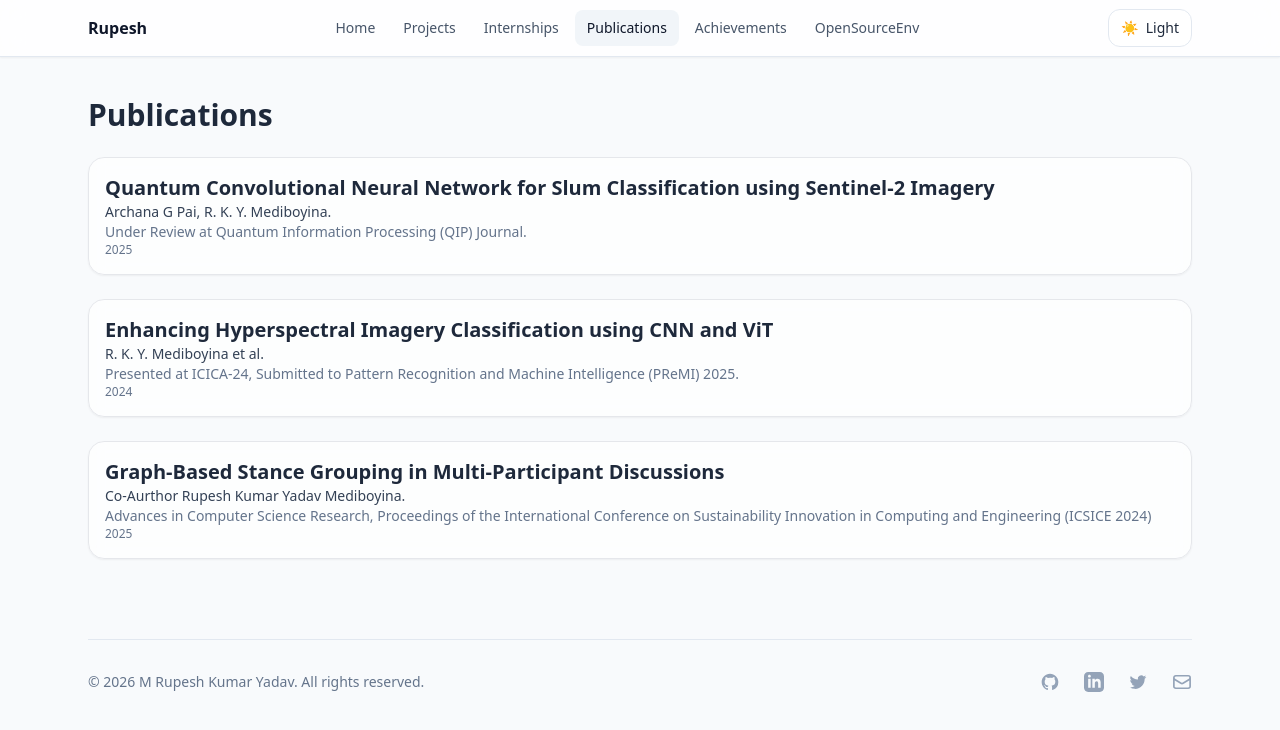
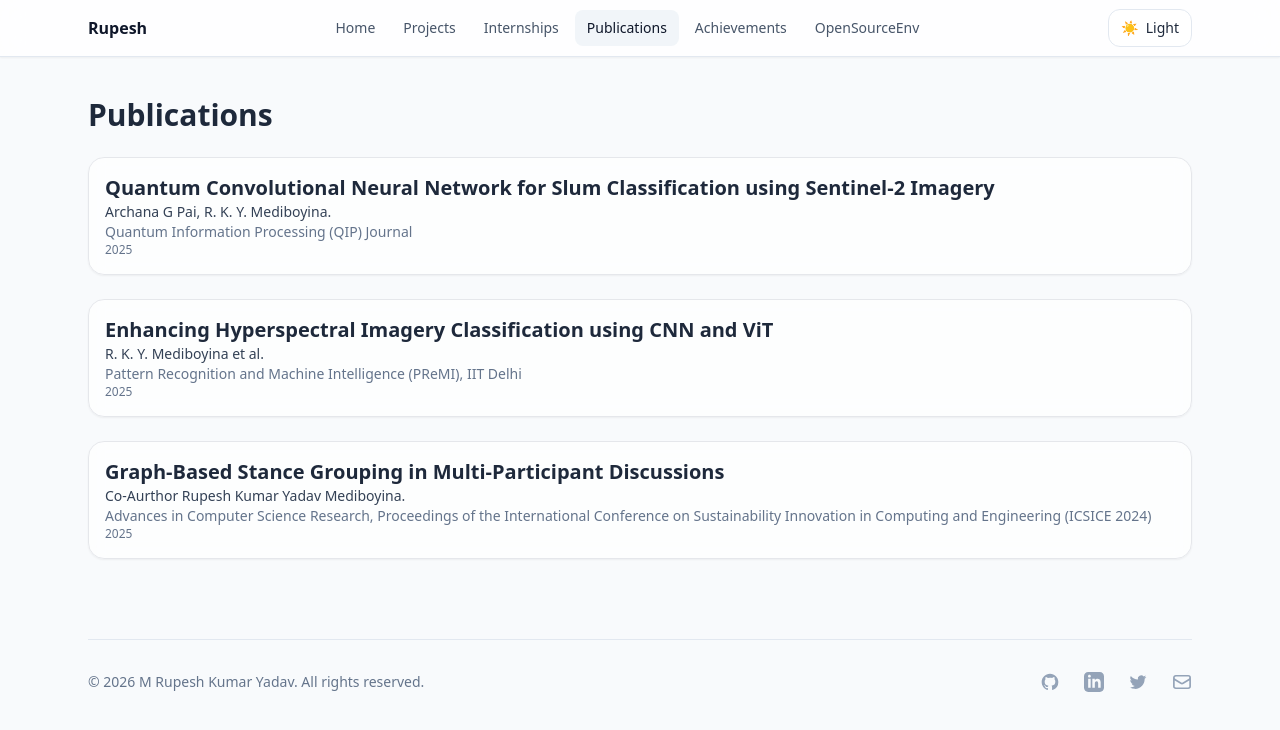
Before and after one commit to Rupesh4604/portfolio, a React (Vite) app: page /publications in a window 1280 px wide. Shown: the top 730 px of the page. Built offline with nearby package versions, Linux system fonts and the light colour scheme; the HTML template or start-up script is replaced by a standard one.

Commit message:
update publications data

```diff
--- a/src/data/achievementsData.js
+++ b/src/data/achievementsData.js
@@ -34,7 +34,7 @@ export const positions = [
     title: "General Secretary, TASKFORCE",
     organization: "NIT Andhra Pradesh",
     duration: "2023–24",
-    image: "https://media.licdn.com/dms/image/v2/D562DAQF_HpsZxWOSrQ/profile-treasury-image-shrink_800_800/profile-treasury-image-shrink_800_800/0/1719318208845?e=1755558000&v=beta&t=pbsgv_2e2MWB-Ab0mg7YtoBOvjf17N_QzfpV5bZ0jyo",
+    image: "https://raw.githubusercontent.com/Rupesh4604/images/main/assets_portfolio/1.png",
     description:
       "Served as General Secretary of the Taskforce Club at NIT Andhra Pradesh for the academic year 2023-24. Organized numerous institute-level events and advanced various central government initiatives, including ODOP (One District One Product) and Swachh Bharat 3.0. Conducted tree plantation drives, Blood donation camps and also facilitated coordination among various institute clubs. Additionally, assisted in organizing the college's technical and cultural festivals."
   },
@@ -42,7 +42,7 @@ export const positions = [
     title: "Joint Secretary, Computer Science and Engineering Association (CSEA)",
     organization: "NIT Andhra Pradesh",
     duration: "2022–23",
-    image: "https://media.licdn.com/dms/image/v2/D562DAQGCV2aJ5OEDag/profile-treasury-image-shrink_800_800/profile-treasury-image-shrink_800_800/0/1709033768784?e=1755558000&v=beta&t=ePtpay2HBlO-PrKqqN3NbHgpKK61EdBJj7ZV84160xs",
+    image: "https://raw.githubusercontent.com/Rupesh4604/images/main/assets_portfolio/2.png",
     description:
       "Organized technical workshops, coding competitions, TECH EXPO, UI/UX and design contests, and academic support sessions for CSE students, while mentoring juniors and serving as Acting Secretary to lead the team during the institute’s technical fest."
   },
--- a/src/data/internshipData.js
+++ b/src/data/internshipData.js
@@ -11,7 +11,7 @@ export const internships = [
     techStack: ["Deep Learning", "YOLOv8", "ROS2", "LiDAR", "Sensor Fusion"]
   },
   {
-    role: "Machine Learning Intern/Project Trainee",
+    role: "Machine Learning Intern",
     organization: "Hindustan Aeronautics Ltd (HAL), Nasik",
     duration: "May 2022 - July 2022",
     description:
--- a/src/data/publicationsData.js
+++ b/src/data/publicationsData.js
@@ -2,17 +2,18 @@ export const publications = [
   {
     title: "Quantum Convolutional Neural Network for Slum Classification using Sentinel-2 Imagery",
     authors: "Archana G Pai, R. K. Y. Mediboyina.",
-    venue: "Under Review at Quantum Information Processing (QIP) Journal.",
+    venue: "Quantum Information Processing (QIP) Journal",
     year: "2025",
     description:
       "Proposed a Multi-channel Quantum Convolutional Neural Network using TensorFlow Quantum and Cirq for patch-level classification of urban slums from Sentinel-2 imagery.",
-      abstract: "This study explores the novel application of Quantum ConvolutionalNeural Networks (QCNNs) for slum classification using Sentinel-2 satellite imagery. While traditional machine learning models and deep CNNs have been employed for informal settlement detection, they often struggle with class imbalance, high intra-class variability, and limited training data. We propose a hybrid quantum-classical model based on Multi-Channel Quantum Image (MCQI) encoding and evaluate its performance against a structurally analogous classical CNN. To address the significant class imbalance in the dataset, we apply a stratified sampling strategy based on spectral intensity binning. Our results demonstrate that the QCNN achieves superior performance, particularly on the minority (slum) class, with a test accuracy of 94.8% and an F1-score of 0.933, outperforming the classical CNN baseline. Ablation studies confirm the importance of sampling strategy and label purity thresholds. These findings underscore the potential of quantum learning architectures in remote sensing tasks with limited or imbalanced data"
+      abstract: "This study explores the novel application of Quantum ConvolutionalNeural Networks (QCNNs) for slum classification using Sentinel-2 satellite imagery. While traditional machine learning models and deep CNNs have been employed for informal settlement detection, they often struggle with class imbalance, high intra-class variability, and limited training data. We propose a hybrid quantum-classical model based on Multi-Channel Quantum Image (MCQI) encoding and evaluate its performance against a structurally analogous classical CNN. To address the significant class imbalance in the dataset, we apply a stratified sampling strategy based on spectral intensity binning. Our results demonstrate that the QCNN achieves superior performance, particularly on the minority (slum) class, with a test accuracy of 94.8% and an F1-score of 0.933, outperforming the classical CNN baseline. Ablation studies confirm the importance of sampling strategy and label purity thresholds. These findings underscore the potential of quantum learning architectures in remote sensing tasks with limited or imbalanced data",
+      doi: "https://link.springer.com/article/10.1007/s11128-026-05134-z"
   },
   {
     title: "Enhancing Hyperspectral Imagery Classification using CNN and ViT",
     authors: "R. K. Y. Mediboyina et al.",
-    venue: "Presented at ICICA-24, Submitted to Pattern Recognition and Machine Intelligence (PReMI) 2025.",
-    year: "2024",
+    venue: "Pattern Recognition and Machine Intelligence (PReMI), IIT Delhi",
+    year: "2025",
     description:
       "Authored and presented the research work integrating Convolutional Neural Networks and Vision Transformers to improve hyperspectral image classification performance.",
     abstract:" Deep Learning Algorithms are becoming predominant in Remote sensing, particularly in Hyperspectral Images (HSI), while Convolutional Neural Networks (CNN) and their variations are widely employed due to their proficiency in extracting local features, their limitations in capturing sequential properties of spectral characteristics have led to increased attention on transformers. In computer vision, there’s a notable shift towards Vision Transformer (ViT)-based models. However, these models lack image-specific inductive bias, such as translational equivariance and locality. The application of transformers in HSI faces a critical challenge due to the absence of suitable pre-processing and optimization methods, greatly impacting the overall performance of the models. To address this, we take the Spectralformer, a ViT-based model as a backbone, dropping the Group spectral Embedding (GSE) module and employing the preprocessing strategies utilized in the end - to end spectral–spatial residual network (SSRN) to extract features of the hyperspectral data, and it also helps in analyzing the spectral and spatial features of the hyperspectral data, with all these techniques combined our model had shown a phenomenal increase in accuracy by leveraging the ViT backbone, even with lesser training samples than in previous cases. Thus, showcasing the importance of early-stage feature processing and fully unleashing the capabilities of the ViT.",
--- a/src/pages/Home.jsx
+++ b/src/pages/Home.jsx
@@ -28,7 +28,7 @@ export default function Home() {
             <Link to="/projects" className="px-8 py-4 bg-slate-900 dark:bg-white text-white dark:text-slate-900 rounded-xl font-semibold hover:opacity-90 transition-opacity">
               View Projects
             </Link>
-            <Link to="mailto:rupesh@example.com" className="px-8 py-4 bg-white dark:bg-slate-800 text-slate-900 dark:text-white border border-slate-200 dark:border-slate-700 rounded-xl font-semibold hover:bg-slate-50 dark:hover:bg-slate-700 transition-colors">
+            <Link to="mailto:rupesh32003@gmail.com" className="px-8 py-4 bg-white dark:bg-slate-800 text-slate-900 dark:text-white border border-slate-200 dark:border-slate-700 rounded-xl font-semibold hover:bg-slate-50 dark:hover:bg-slate-700 transition-colors">
               Contact Me
             </Link>
           </div>
--- a/src/pages/Internships.jsx
+++ b/src/pages/Internships.jsx
@@ -29,7 +29,7 @@ export default function Internships() {
               </span>
             </div>
             <p className="text-slate-700 dark:text-slate-300 font-medium">Master of Technology, GNR, CSRE</p>
-            <p className="text-slate-500 dark:text-slate-400 text-sm mt-1">CGPA: 9.05</p>
+            <p className="text-slate-500 dark:text-slate-400 text-sm mt-1">CGPA: 9.45</p>
           </div>
 
           {/* NIT Andhra Pradesh */}
```
